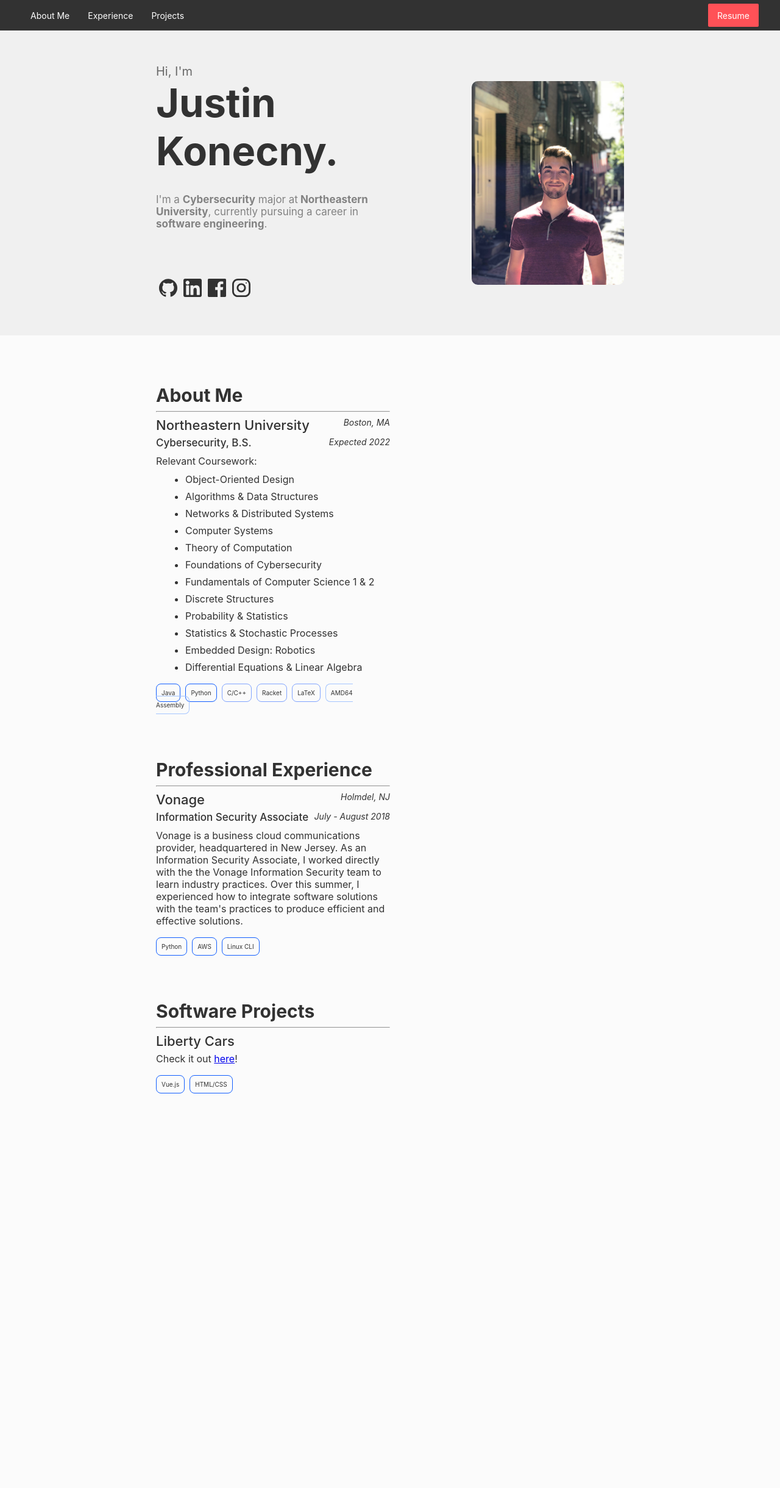
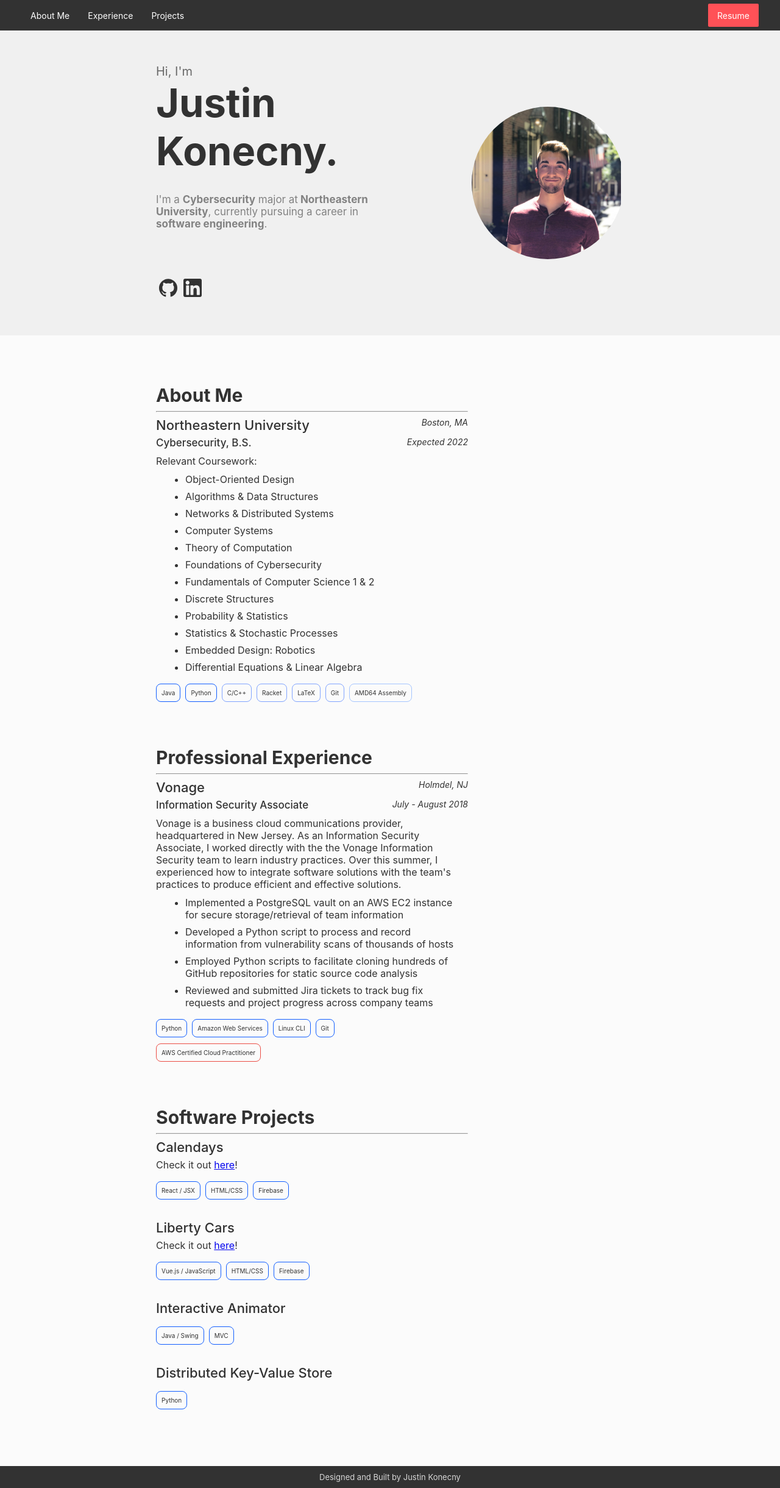
Before and after one commit to justinkonecny/website, a React (Create React App) app: page / in a window 1280 px wide. Shown: the whole page at 61% size. Before the commit the page ends 1836 px from the top, so only its background shows below. Built offline with nearby package versions, Linux system fonts and the light colour scheme.

Commit message:
Update home info

```diff
--- a/src/components/Home.js
+++ b/src/components/Home.js
@@ -15,6 +15,7 @@ class Home extends Component {
         this.skillProficient = {'border-color': '#125eff'};
         this.skillKnowledgeable = {'border-color': '#81a4ff'};
         this.skillFamiliar = {'border-color': '#a5c5ff'};
+        this.skillCert = {'border-color': '#eb4d45'};
         this.navLinksLeft = [
             <a className='nav-link' href='#about-me'>
                 <div className='nav-inner'>About Me</div>
@@ -86,13 +87,13 @@ class Home extends Component {
                     <ProfileImage isMobile={this.state.isMobile}/>
                 </div>
                 <div className={this.state.isMobile ? 'body-mobile' : 'body'}>
-                    <div className='body-info'>
-                        <h3 id='about-me'>About Me</h3>
+                    <div className={'body-info'}>
+                        <h3 id={'about-me'}>About Me</h3>
                         <hr/>
-                        <h4>Northeastern University<span className='right'>Boston, MA</span></h4>
-                        <h5>Cybersecurity, B.S.<span className='right'>Expected 2022</span></h5>
+                        <h4>Northeastern University<span className={'right'}>Boston, MA</span></h4>
+                        <h5>Cybersecurity, B.S.<span className={'right'}>Expected 2022</span></h5>
                         <p>Relevant Coursework:</p>
-                        <ul className='list'>
+                        <ul className={'list'}>
                             <li>Object-Oriented Design</li>
                             <li>Algorithms & Data Structures</li>
                             <li>Networks & Distributed Systems</li>
@@ -106,20 +107,21 @@ class Home extends Component {
                             <li>Embedded Design: Robotics</li>
                             <li>Differential Equations & Linear Algebra</li>
                         </ul>
-                        <div className='skills'>
-                            <span className='skill' style={this.skillProficient}>Java</span>
-                            <span className='skill' style={this.skillProficient}>Python</span>
-                            <span className='skill' style={this.skillKnowledgeable}>C/C++</span>
-                            <span className='skill' style={this.skillKnowledgeable}>Racket</span>
-                            <span className='skill' style={this.skillKnowledgeable}>LaTeX</span>
-                            <span className='skill' style={this.skillFamiliar}>AMD64 Assembly</span>
+                        <div className={'skills'}>
+                            <span className={'skill'} style={this.skillProficient}>Java</span>
+                            <span className={'skill'} style={this.skillProficient}>Python</span>
+                            <span className={'skill'} style={this.skillKnowledgeable}>C/C++</span>
+                            <span className={'skill'} style={this.skillKnowledgeable}>Racket</span>
+                            <span className={'skill'} style={this.skillKnowledgeable}>LaTeX</span>
+                            <span className={'skill'} style={this.skillKnowledgeable}>Git</span>
+                            <span className={'skill'} style={this.skillFamiliar}>AMD64 Assembly</span>
                         </div>
 
-                        <h3 id='experience'>Professional Experience</h3>
+                        <h3 id={'experience'}>Professional Experience</h3>
                         <hr/>
 
-                        {/*<h4>Rocket Software<span className='right'>Waltham, MA</span></h4>*/}
-                        {/*<h5>Software Engineer Co-op<span className='right'>July - December 2019</span></h5>*/}
+                        {/*<h4>Rocket Software<span className={'right'}>Waltham, MA</span></h4>*/}
+                        {/*<h5>Software Engineer Co-op<span className={'right'}>July - December 2019</span></h5>*/}
                         {/*<p>*/}
                             {/*Risus nec feugiat in fermentum posuere urna. Sodales ut etiam sit amet nisl. A erat nam at*/}
                             {/*lectus urna duis convallis convallis tellus. Bibendum neque egestas congue quisque egestas.*/}
@@ -127,36 +129,67 @@ class Home extends Component {
                             {/*Pulvinar etiam non quam lacus suspendisse faucibus. Congue mauris rhoncus aenean vel elit*/}
                             {/*scelerisque. Vulputate mi sit amet mauris commodo. Sit amet mattis vulputate enim nulla.*/}
                         {/*</p>*/}
-                        {/*<div className='skills'>*/}
-                            {/*<span className='skill' style={this.skillProficient}>Java</span>*/}
+                        {/*<div className={'skills'}>*/}
+                            {/*<span className={'skill'} style={this.skillProficient}>Java</span>*/}
                         {/*</div>*/}
 
-                        <h4>Vonage<span className='right'>Holmdel, NJ</span></h4>
-                        <h5>Information Security Associate<span className='right'>July - August 2018</span></h5>
+                        <h4>Vonage<span className={'right'}>Holmdel, NJ</span></h4>
+                        <h5>Information Security Associate<span className={'right'}>July - August 2018</span></h5>
                         <p>
                             Vonage is a business cloud communications provider, headquartered in New Jersey. As an
                             Information Security Associate, I worked directly with the the Vonage Information Security
                             team to learn industry practices. Over this summer, I experienced how to integrate
                             software solutions with the team's practices to produce efficient and effective solutions.
                         </p>
-                        <div className='skills'>
-                            <span className='skill' style={this.skillProficient}>Python</span>
-                            <span className='skill' style={this.skillProficient}>AWS</span>
-                            <span className='skill' style={this.skillProficient}>Linux CLI</span>
+                        <ul className={'list'}>
+                            <li>Implemented a PostgreSQL vault on an AWS EC2 instance for secure storage/retrieval of team information</li>
+                            <li>Developed a Python script to process and record information from vulnerability scans of thousands of hosts</li>
+                            <li>Employed Python scripts to facilitate cloning hundreds of GitHub repositories for static source code analysis</li>
+                            <li>Reviewed and submitted Jira tickets to track bug fix requests and project progress across company teams</li>
+                        </ul>
+                        <div className={'skills'} style={{'margin-bottom': '0'}}>
+                            <span className={'skill'} style={this.skillProficient}>Python</span>
+                            <span className={'skill'} style={this.skillProficient}>Amazon Web Services</span>
+                            <span className={'skill'} style={this.skillProficient}>Linux CLI</span>
+                            <span className={'skill'} style={this.skillProficient}>Git</span>
+                        </div>
+                        <div className={'skills'}>
+                            <span className={'skill'} style={this.skillCert}>AWS Certified Cloud Practitioner</span>
                         </div>
 
                         <h3 id='projects'>Software Projects</h3>
                         <hr/>
                         <p>
+                            <h4>Calendays</h4>
+                            <p>Check it out <a href={'https://calendays-ccfc4.firebaseapp.com'} target={'_blank'} rel={'noopener noreferrer'}>here</a>!</p>
+                            <div className={'skills'}>
+                                <span className={'skill'} style={this.skillProficient}>React / JSX</span>
+                                <span className={'skill'} style={this.skillProficient}>HTML/CSS</span>
+                                <span className={'skill'} style={this.skillProficient}>Firebase</span>
+                            </div>
+
                             <h4>Liberty Cars</h4>
-                            <p>Check it out <a href={'https://carsearch-24041.firebaseapp.com'} target={'_blank'} rel={'noopener noreferrer'}>here</a>!</p>
-                            <div className='skills'>
-                                <span className='skill' style={this.skillProficient}>Vue.js</span>
-                                <span className='skill' style={this.skillProficient}>HTML/CSS</span>
+                            <p>Check it out <a href={'https://libertycars.firebaseapp.com'} target={'_blank'} rel={'noopener noreferrer'}>here</a>!</p>
+                            <div className={'skills'}>
+                                <span className={'skill'} style={this.skillProficient}>Vue.js / JavaScript</span>
+                                <span className={'skill'} style={this.skillProficient}>HTML/CSS</span>
+                                <span className={'skill'} style={this.skillProficient}>Firebase</span>
+                            </div>
+
+                            <h4>Interactive Animator</h4>
+                            <div className={'skills'}>
+                                <span className={'skill'} style={this.skillProficient}>Java / Swing</span>
+                                <span className={'skill'} style={this.skillProficient}>MVC</span>
+                            </div>
+
+                            <h4>Distributed Key-Value Store</h4>
+                            <div className={'skills'}>
+                                <span className={'skill'} style={this.skillProficient}>Python</span>
                             </div>
                         </p>
                     </div>
                 </div>
+                <Footer />
             </div>
         );
     }
@@ -168,8 +201,24 @@ class ProfileImage extends Component {
             return null;
         } else {
             return (
-                <div className='intro-profile'>
-                    <img src={profile} className='profile-img' alt='logo'/>
+                <div className={'intro-profile'}>
+                    <div className={'profile-crop'}>
+                        <img src={profile} className={'profile-img'} alt={'Profile Image'}/>
+                    </div>
+                </div>
+            );
+        }
+    }
+}
+
+class Footer extends Component {
+    render() {
+        if (this.props.isMobile) {
+            return null;
+        } else {
+            return (
+                <div className={'footer'}>
+                    <p>Designed and Built by Justin Konecny</p>
                 </div>
             );
         }
--- a/src/components/Icons.js
+++ b/src/components/Icons.js
@@ -1,8 +1,8 @@
 import React, { Component } from 'react';
 import github from '../resources/github.svg';
 import linkedin from '../resources/linkedin.svg';
-import instagram from '../resources/instagram.svg';
-import facebook from '../resources/flogo.svg';
+// import instagram from '../resources/instagram.svg';
+// import facebook from '../resources/flogo.svg';
 
 
 class Icons extends Component {
@@ -26,12 +26,12 @@ class Icons extends Component {
                     <a href='https://www.linkedin.com/in/justin-konecny/' target='_blank' rel='noopener noreferrer'>
                         <img src={linkedin} alt='linkedin' style={this.iconStyle}/>
                     </a>
-                    <a href='https://www.facebook.com/konecnyj' target='_blank' rel='noopener noreferrer'>
-                        <img src={facebook} alt='facebook' style={this.iconStyle}/>
-                    </a>
-                    <a href='https://www.instagram.com/justinkonecny/' target='_blank' rel='noopener noreferrer'>
-                        <img src={instagram} alt='instagram' style={this.iconStyle}/>
-                    </a>
+                    {/*<a href='https://www.facebook.com/konecnyj' target='_blank' rel='noopener noreferrer'>*/}
+                        {/*<img src={facebook} alt='facebook' style={this.iconStyle}/>*/}
+                    {/*</a>*/}
+                    {/*<a href='https://www.instagram.com/justinkonecny/' target='_blank' rel='noopener noreferrer'>*/}
+                        {/*<img src={instagram} alt='instagram' style={this.iconStyle}/>*/}
+                    {/*</a>*/}
                 </div>
             );
         }
--- a/src/css/Home.css
+++ b/src/css/Home.css
@@ -66,14 +66,21 @@ p {
     align-items: center;
 }
 
-.profile-img {
+.profile-crop {
     margin: auto 20vw auto auto;
     width: 250px;
-    border-radius: 10px;
+    height: 250px;
+    overflow: hidden;
+    border-radius: 50%;
+}
+
+.profile-img {
+    margin: -50px 0 0 -10px ;
+    width: 250px;
 }
 
 .body {
-    margin: 50px 50vw 50px 20vw;
+    margin: 50px 40vw 50px 20vw;
 }
 
 .body-mobile {
@@ -110,3 +117,14 @@ p {
     border: 1px solid black;
     border-radius: 8px;
 }
+
+.footer {
+    margin-top: 100px;
+    background-color: #323232;
+    color: #d7d7d7;
+    padding: 10px;
+}
+
+.footer p {
+    font-size: 13px;
+}
```
Also changed, not shown: process/screenshots/Screen Shot 2019-04-19 at 10.57.23 AM.png (added).
